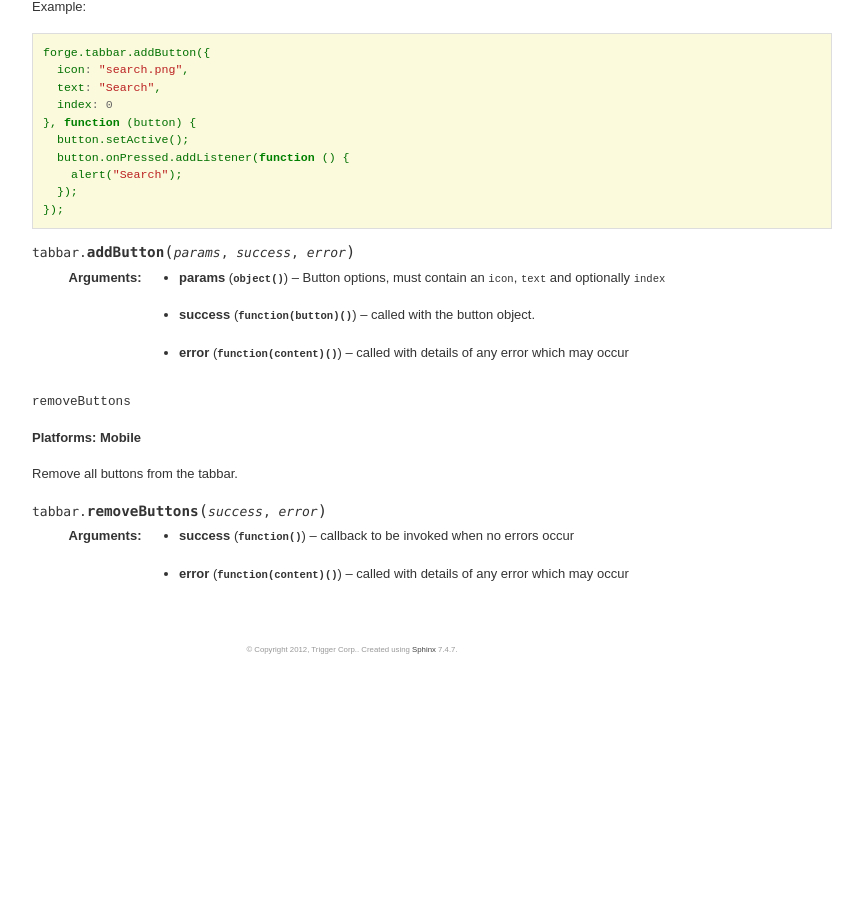
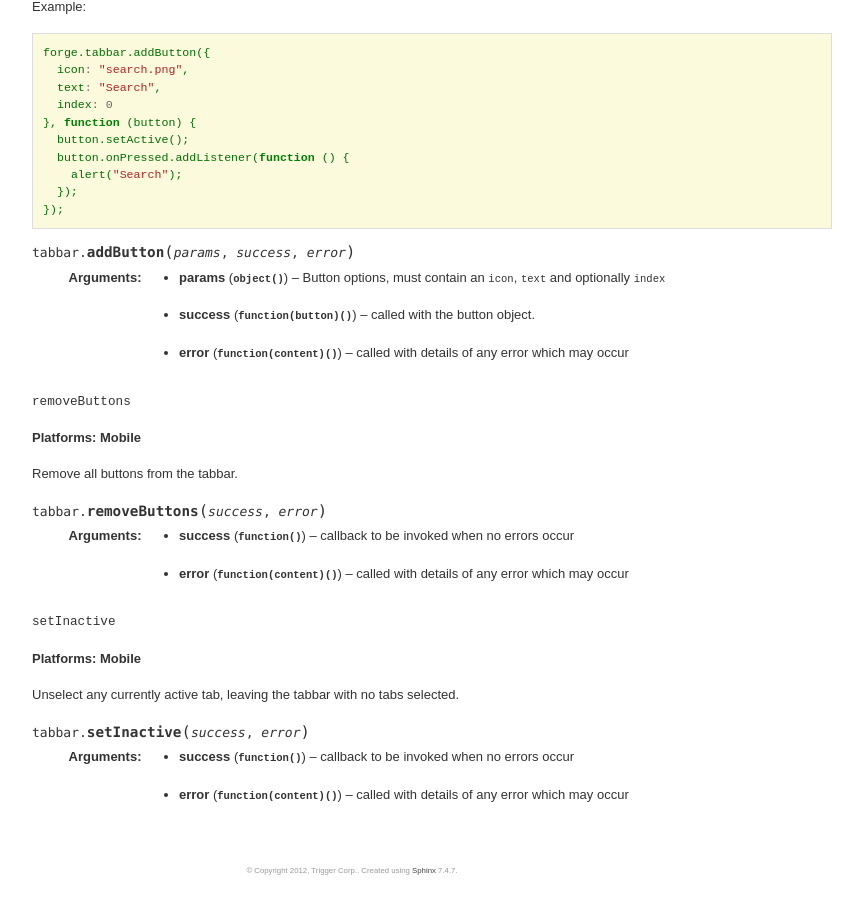
Before and after one commit to trigger-corp/Forge-Documentation, a Sphinx documentation site: the page built from source/modules/tabbar.rst, in a window 1280 px wide and 900 px high, scrolled down 1512 px. Shown: the whole window, without its empty margins (288-1151 px from the left). Built offline with Sphinx 7.4.7, drawn with Linux system fonts in a browser that asks for light colours; some web fonts are replaced; before the commit the page ends 2191 px from its top, so only the background shows below that.

Commit message:
Add forge.tabbar.setInactive.

```diff
--- a/source/modules/tabbar.rst
+++ b/source/modules/tabbar.rst
@@ -93,3 +93,15 @@ Remove all buttons from the tabbar.
 
     :param function() success: callback to be invoked when no errors occur
     :param function(content) error: called with details of any error which may occur
+
+
+``setInactive``
+~~~~~~~~~~~~~~~~~~~~~~~~~~~~~~~~~~~~~~~~~~~~~~~~~~~~~~~~~~~~~~~~~~~~~~~~~~~~~~~~
+**Platforms: Mobile**
+
+Unselect any currently active tab, leaving the tabbar with no tabs selected.
+
+.. js:function:: tabbar.setInactive(success, error)
+
+    :param function() success: callback to be invoked when no errors occur
+    :param function(content) error: called with details of any error which may occur
```
